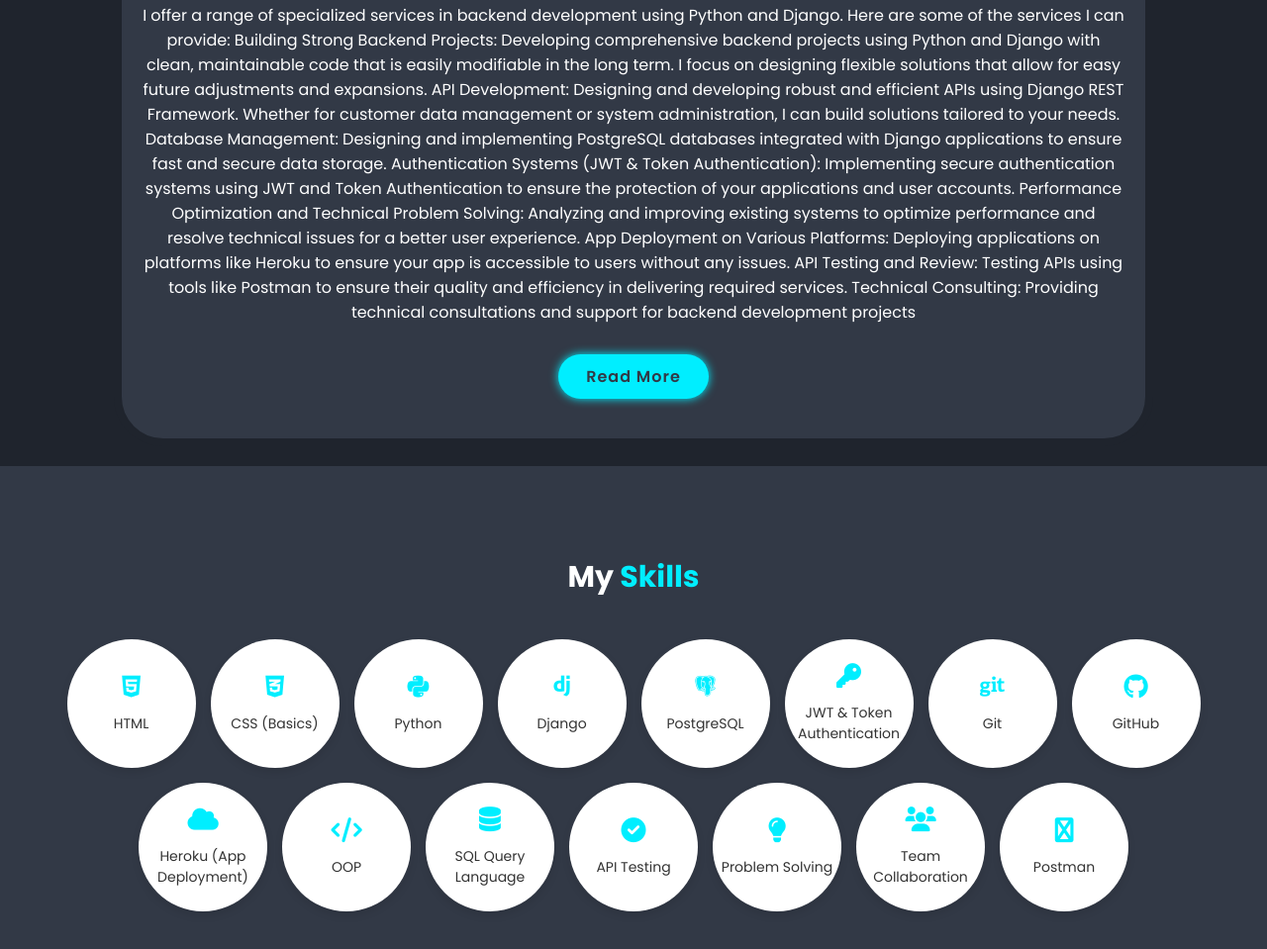
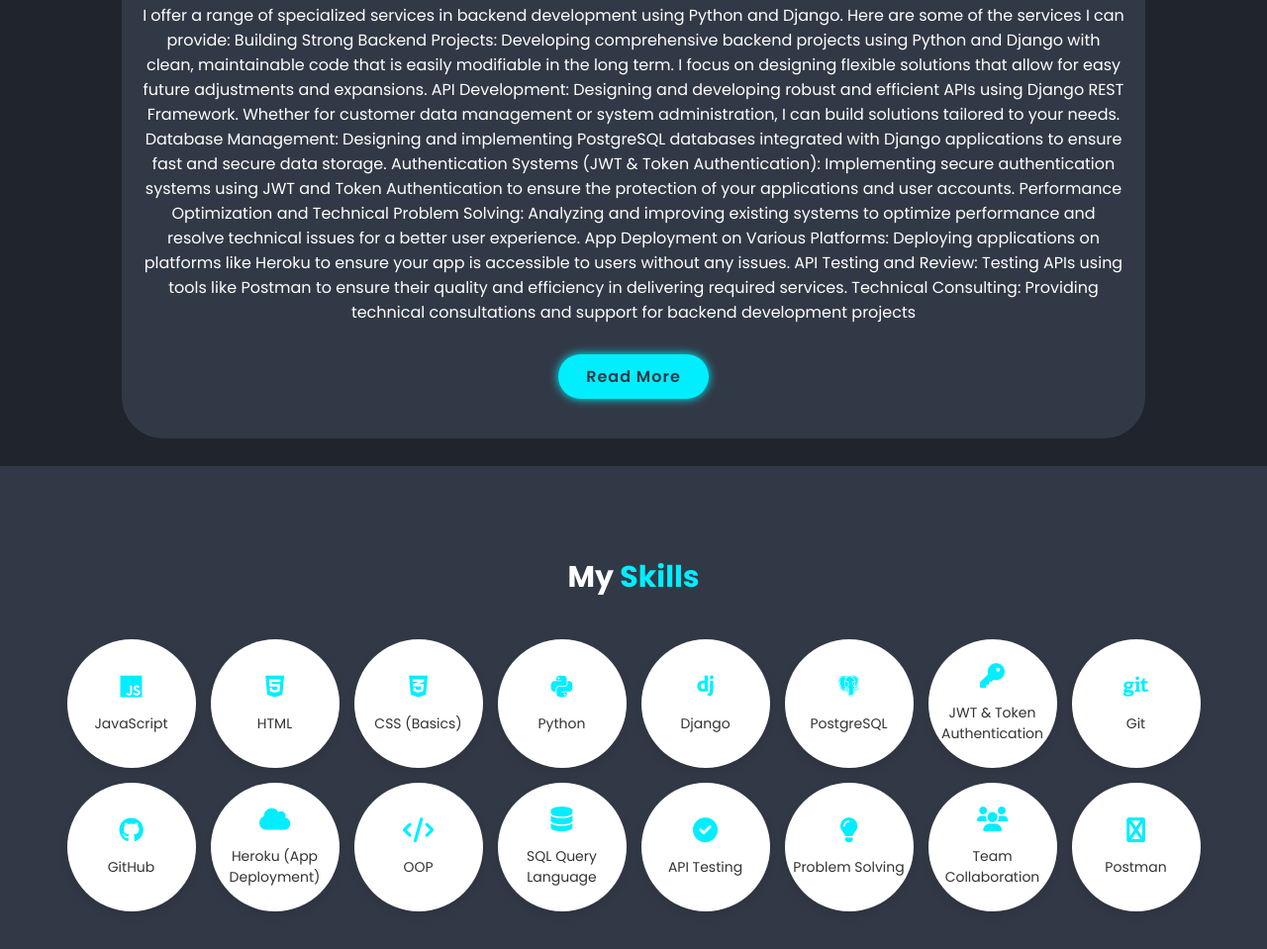
Before and after one commit to Mohamedasddf/portfolio, a plain HTML site: page index.html in a window 1280 px wide. Shown: the part 1959-2918 px from the top of the page at 99% size. Drawn offline with nearby package versions, Linux system fonts and the light colour scheme.

Commit message:
Update index.html

```diff
--- a/index.html
+++ b/index.html
@@ -60,7 +60,7 @@
         <div class="about-content">
             <h2 class="heading">About <span>Me</span></h2>
             <h3>Backend Developer!</h3>
-            <p>Hello! I'm Mohamed Hisham, a Backend Developer specializing in building applications using Python and Django. I have strong experience in developing robust and secure APIs with JWT and Token Authentication, as well as utilizing PostgreSQL databases to efficiently manage data.
+            <p>Hello! I'm Mohamed Hisham, a Backend Developer specializing in building applications using Python and Django and Javascript. I have strong experience in developing robust and secure APIs with JWT and Token Authentication, as well as utilizing PostgreSQL databases to efficiently manage data.
 
                 I am skilled in Git and GitHub for version control and team collaboration, and I am proficient in SQL to optimize database queries. I also have experience deploying applications on Heroku and improving performance using Docker.
 
@@ -105,6 +105,11 @@
         <h2 class="heading">My <span>Skills</span></h2>
 
         <div class="skills-container">
+           <div class="skill">
+                <i class="fab fa-js"></i>
+                <p>JavaScript</p>
+           </div>
+
 
             <div class="skill">
                 <i class="fab fa-html5"></i>
```
